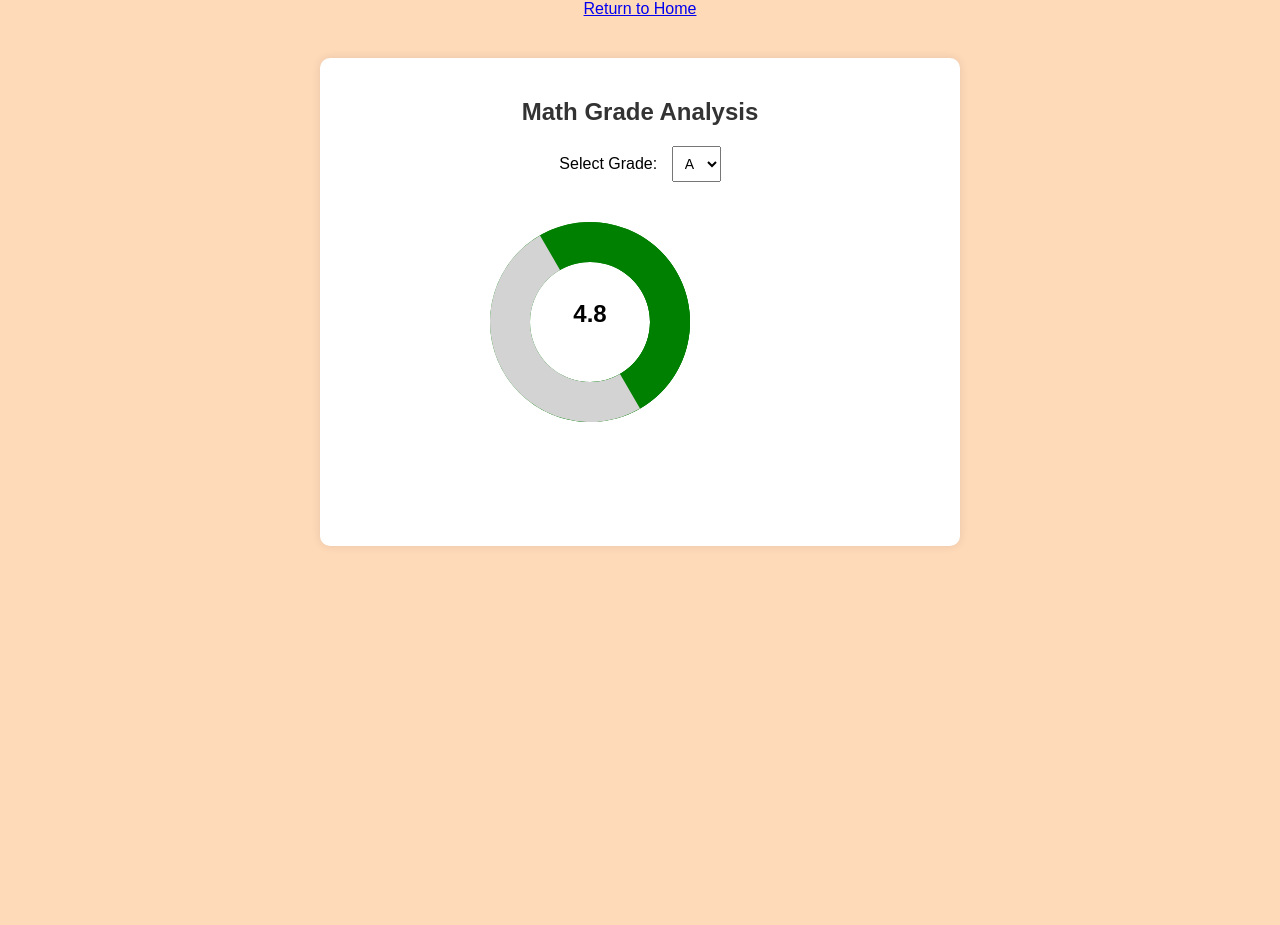
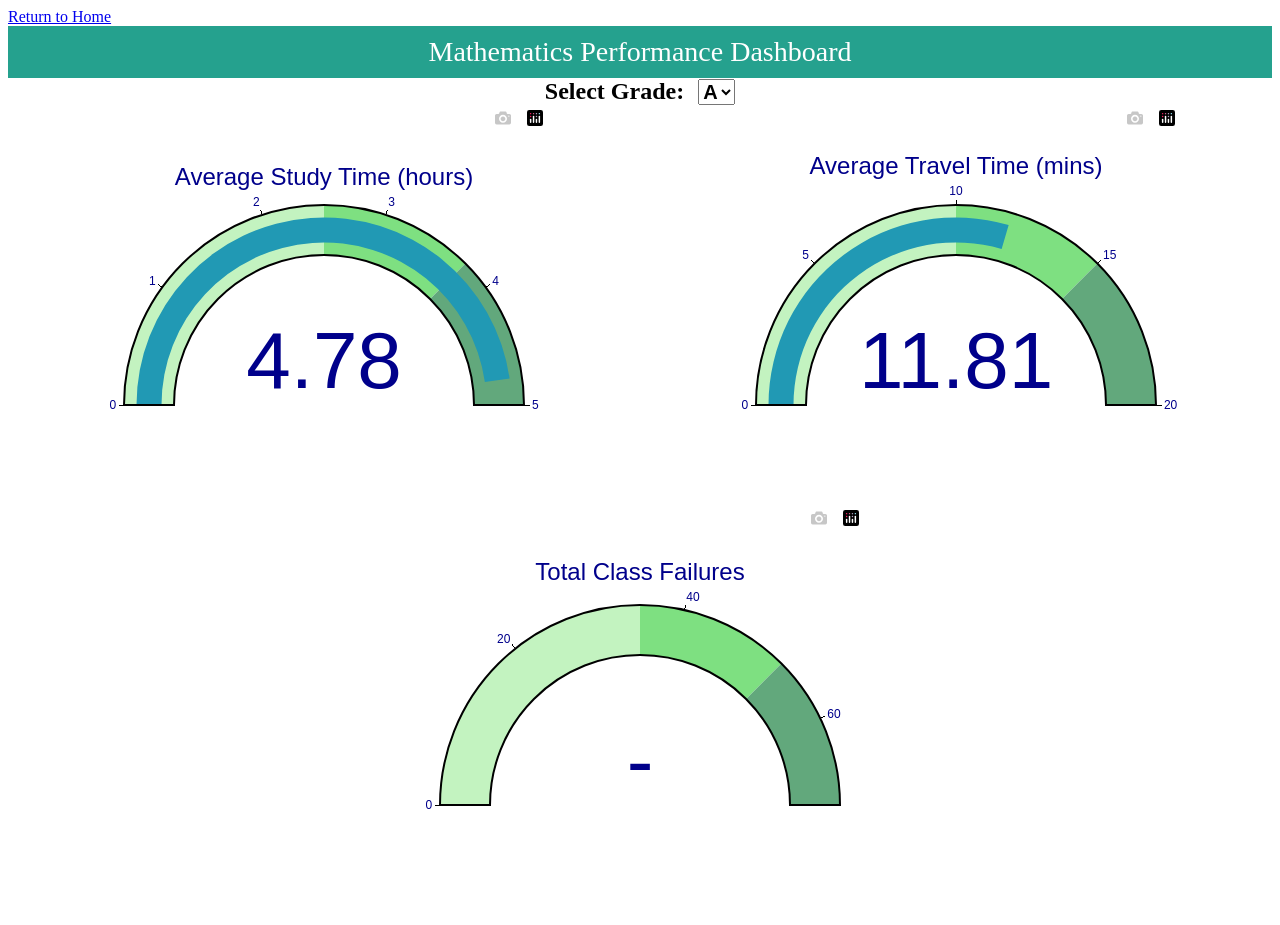
Before and after one commit to Leena-680/project-3-dump, a Flask app: page /visualisation_1 in a window 1280 px wide. Before the commit the page ends 546 px from the top, so only its background shows below. Run offline with Flask 3, Linux system fonts and the light colour scheme; data comes from the database, SQL or seed files in the repository; both versions use the stored data as it was after the commit; some libraries are stand-ins or nearby versions.

Commit message:
Updating Vis 1 and app.js

```diff
--- a/group-2-project/templates/visualisation_1.html
+++ b/group-2-project/templates/visualisation_1.html
@@ -4,69 +4,62 @@
     <meta charset="UTF-8">
     <meta name="viewport" content="width=device-width, initial-scale=1.0">
     <a href="{{ url_for('home') }}">Return to Home</a>
-    <title>Gauge Chart</title>
+    <title>Math Grade Analysis</title>
+    <script src="https://cdn.plot.ly/plotly-latest.min.js"></script>
     <style>
-      body {
-        font-family: 'Arial', sans-serif;
-        background-color: peachpuff;
+        .header {
             text-align: center;
-        margin: 0;
-        padding: 0;
+            padding: 10px;
+            background-color: #25A18E;
+            color: white;
+            font-size: 28px;
         }
-
-      #container {
-        max-width: 600px;
-        margin: 40px auto;
-        background-color: #fff;
-        padding: 20px;
-        border-radius: 10px;
-        box-shadow: 0 0 10px rgba(0, 0, 0, 0.1);
+        .gauge-container {
+            display: flex;
+            justify-content: space-around;
+            flex-wrap: wrap;
         }
-
-      h2 {
-        color: #333;
+        .gauge {
+            flex-basis: 30%;
+            text-align: center;
         }
-
-      label {
-        font-size: 16px;
+        .grade-selection {
+            text-align: center;
+            margin-bottom: 20px;
+        }
+        .grade-selection label {
+            font-weight: bold;
+            font-size: 24px;
             margin-right: 10px;
         }
-
-      #gradeDropdown {
-        font-size: 14px;
-        padding: 8px;
-        margin-bottom: 20px;
-      }
-
-      #gaugeChart {
-        margin-top: 20px;
-      }
-
-      text {
-        font-size: 24px;
+        .grade-selection select {
             font-weight: bold;
-        fill: black;
+            font-size: 20px;
         }
     </style>
-    <script src="https://d3js.org/d3.v6.min.js"></script>
 </head>
 <body>
-
-  <div id="container">
-    <h2>Math Grade Analysis</h2>
-
+    <div class="header">
+    Mathematics Performance Dashboard
+    </div>
+      <!-- dropdown menu for grades -->
+    <div class="grade-selection">
       <label for="gradeDropdown">Select Grade:</label>
-    <select id="gradeDropdown" onchange="updateGauge()">
+      <select id="gradeDropdown">
         <option value="A">A</option>
         <option value="B">B</option>
         <option value="C">C</option>
         <option value="D">D</option>
       </select>
 
-    <div id="gaugeChart"></div>
+      <!-- Container for gauge charts -->
+      <div class="gauge-container">
+        <div id="avgStudyTimeGauge" class="gauge"></div>
+        <div id="avgTravelTimeGauge" class="gauge"></div>
+        <div id="sumClassFailuresGauge" class="gauge"></div>
       </div>
 
-  <script src="../static/js/app.js"></script>
+    <script src="{{ url_for('static', filename='app.js') }}"></script>
 
 </body>
 </html>
--- a/static/app.js
+++ b/static/app.js
@@ -1,59 +1,61 @@
-// Fetch data from Flask endpoint
+// Initial chart update
+document.addEventListener('DOMContentLoaded', function () {
+  const gradeDropdown = document.getElementById('gradeDropdown');
+  updateCharts();
+
+  gradeDropdown.onchange = function () {
+      updateCharts();
+  };
+});
+
+//Fetch data from flask
 async function fetchData() {
   const response = await fetch('/data');
   const data = await response.json();
   return data;
 }
 
-  // Update gauge chart based on selected grade
-  function updateGauge() {
+//Update charts
+async function updateCharts() {
   const selectedGrade = document.getElementById('gradeDropdown').value;
-    fetchData().then(data => {
-      const selectedData = data.find(d => d.finalGrade === selectedGrade);
-      if (selectedData) {
-        drawGauge(selectedData.avgStudyTime);
+      const data = await fetchData();
+      const gradeData = data.find(d => d.finalGrade === selectedGrade);
+
+      if (gradeData) {
+          plotGauge('avgStudyTimeGauge', 'Average Study Time (hours)', gradeData.avgStudyTime, 5);
+          plotGauge('avgTravelTimeGauge', 'Average Travel Time (mins)', gradeData.avgTravelTime, 20);
+          plotGauge('sumClassFailuresGauge', 'Total Class Failures', gradeData.sumClassFailures, 70);
       }
-    });
 }
 
-  // Draw the gauge chart
-  function drawGauge(value) {
-    const gaugeElement = document.getElementById('gaugeChart');
-    gaugeElement.innerHTML = '';
+//Draw gauge
+function plotGauge(id, title, value, maxValue) {
+  let trace = {
+      type: "indicator",
+      mode: "gauge+number",
+      value: value,
+      title: { text: title, font: { size: 24 } },
+      gauge: {
+          axis: { range: [null, maxValue], tickwidth: 1, tickcolor: "black" },
+          bar: { color: "#2199b4" },
+          bgcolor: "white",
+          borderwidth: 2,
+          bordercolor: "black",
+          steps: [
+              { range: [0, maxValue * 0.5], color: "#C3F3C0" },
+              { range: [maxValue * 0.5, maxValue * 0.75], color: "#7EE081" },
+              { range: [maxValue * 0.75, maxValue], color: "#62A87C" }
+          ],
+      }
+  };
 
-    const margin = { top: 50, right: 50, bottom: 50, left: 50 };
-    const width = 300 - margin.left - margin.right;
-    const height = 300 - margin.top - margin.bottom;
+  let layout = {
+      width: 450,
+      height: 400,
+      margin: { t: 25, r: 25, l: 25, b: 25 },
+      paper_bgcolor: "white",
+      font: { color: "darkblue", family: "Arial" }
+  };
 
-    const svg = d3.select('#gaugeChart')
-      .append('svg')
-      .attr('width', width + margin.left + margin.right)
-      .attr('height', height + margin.top + margin.bottom)
-      .append('g')
-      .attr('transform', `translate(${width / 2},${height / 2})`);
-
-    const range = [1, 2, 3, 4, 5];
-    const arc = d3.arc()
-      .innerRadius(60)
-      .outerRadius(100)
-      .startAngle(-Math.PI / 2)
-      .endAngle(Math.PI / 2);
-
-    svg.selectAll('path')
-      .data(range)
-      .enter().append('path')
-      .attr('d', arc)
-      .attr('transform', (d) => `rotate(${(d - 1) * 60})`)
-      .style('fill', (d) => (d <= value) ? 'green' : 'lightgray');
-
-    // Indicate selected value
-    svg.append('text')
-      .text(value.toFixed(1))
-      .attr('text-anchor', 'middle')
-      .style('font-size', '24px')
-      .style('font-weight', 'bold')
-      .style('fill', 'black');
+  Plotly.newPlot(id, [trace], layout);
 }
-
-  // Initialize the gauge chart with default grade
-  updateGauge();
```
Also changed, not shown: group-2-project/student_data.db. Lines whose indentation alone changed are shown as unchanged.
